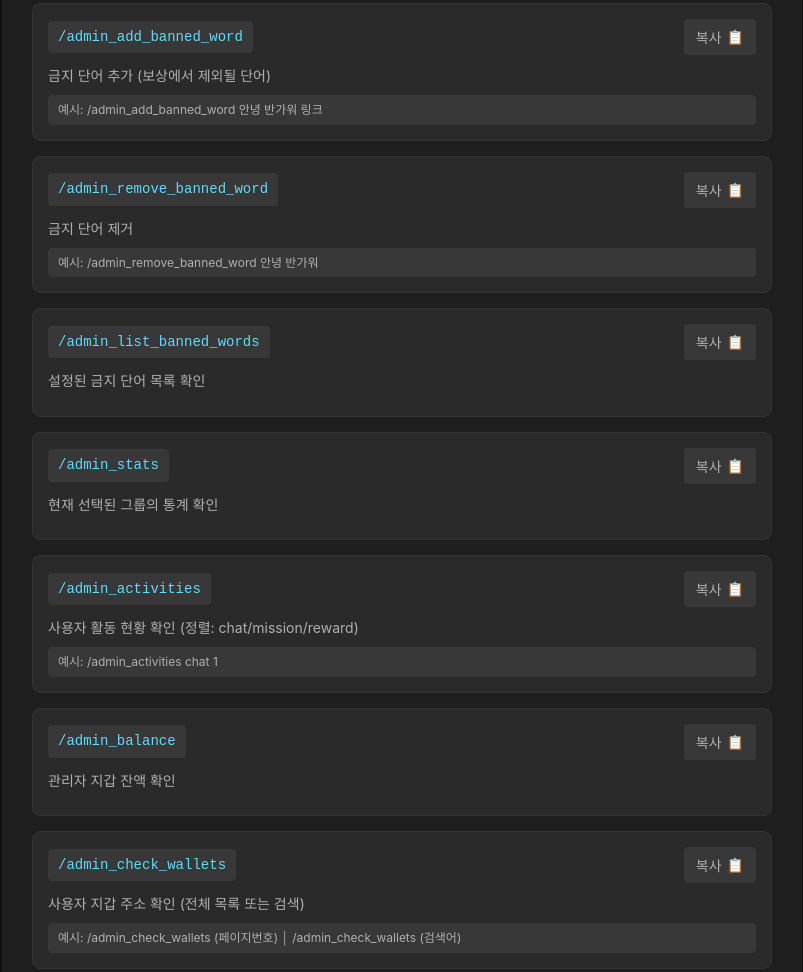
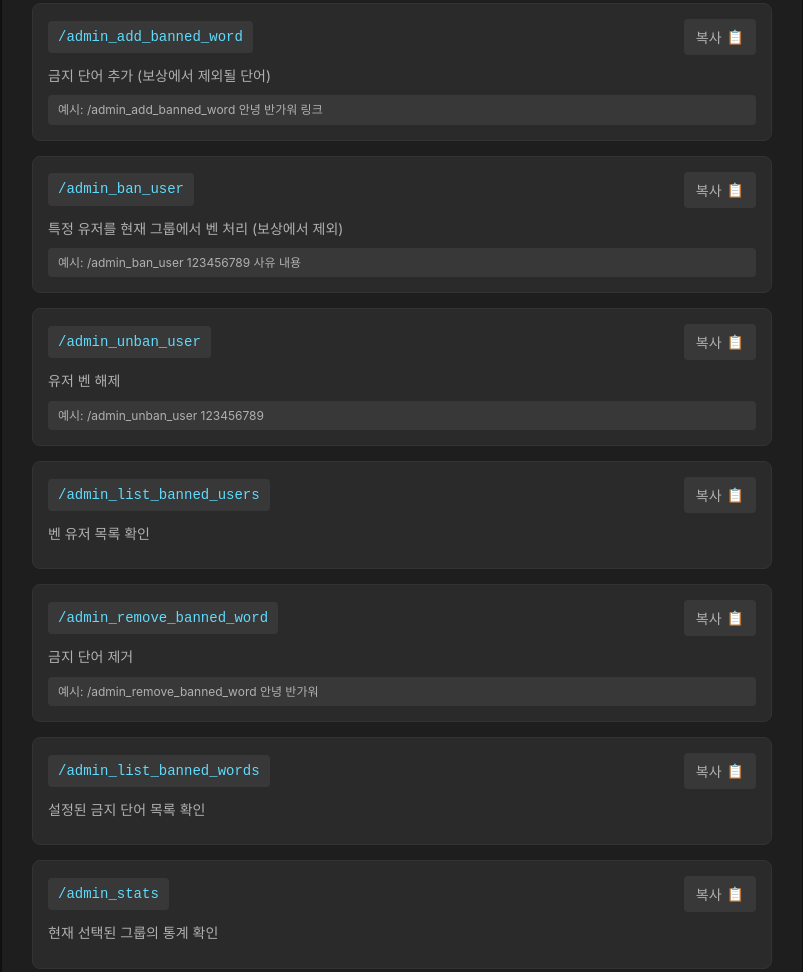
Before and after one commit to sichea/pollock_bot_manual, a plain HTML site: page index.html in a window 1280 px wide. Shown: the part 920-1892 px from the top of the page, without its empty margins (238-1041 px from the left). Drawn offline with Linux system fonts and the light colour scheme.

Commit message:
벤 유저(추가,삭제,목록)

```diff
--- a/index.html
+++ b/index.html
@@ -242,6 +242,20 @@
                 example: "/admin_add_banned_word 안녕 반가워 링크"
             },
             {
+                command: "/admin_ban_user",
+                description: "특정 유저를 현재 그룹에서 벤 처리 (보상에서 제외)",
+                example: "/admin_ban_user 123456789 사유 내용"
+            },
+            {
+                command: "/admin_unban_user",
+                description: "유저 벤 해제",
+                example: "/admin_unban_user 123456789"
+            },
+            {
+                command: "/admin_list_banned_users",
+                description: "벤 유저 목록 확인"
+            },
+            {
                 command: "/admin_remove_banned_word",
                 description: "금지 단어 제거",
                 example: "/admin_remove_banned_word 안녕 반가워"
```
